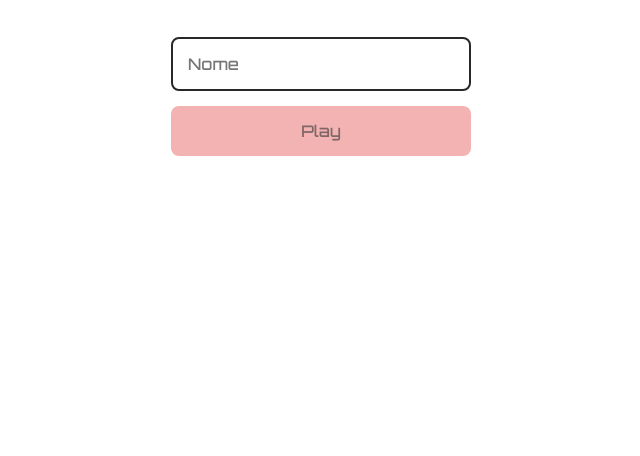
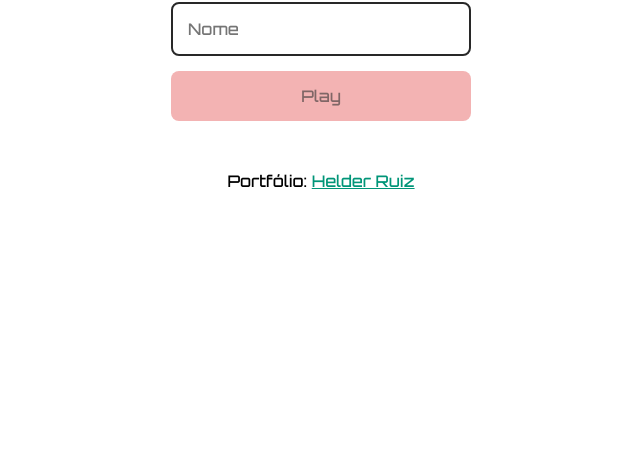
Before and after one commit to helderruiz/Jogo-da-memoria, a plain HTML site: page index.html in a window 1280 px wide. Shown: the part 344-800 px from the top of the page, without its empty margins (319-959 px from the left). Drawn offline with Linux system fonts and the light colour scheme.

Commit message:
coloquei caminho para o portfolio

```diff
--- a/css/login.css
+++ b/css/login.css
@@ -47,3 +47,11 @@
     color: rgba(56, 55, 55, 0.619);
     cursor: auto;
 }
+
+form span {
+    margin-top: 50px;
+}
+
+form span a {
+    color: #009578;
+}
--- a/index.html
+++ b/index.html
@@ -17,7 +17,10 @@
 
         <input type="text" placeholder="Nome" class="login__input">
         <button type="submit" class="login__button" disabled>Play</button>
+
+        <span>Portfólio: <a href="https://helderruiz.github.io/Portfolio/"> Helder Ruiz</a></span>
     </form>
+
 
     <script src="js/login.js"></script>
 </body>
```
